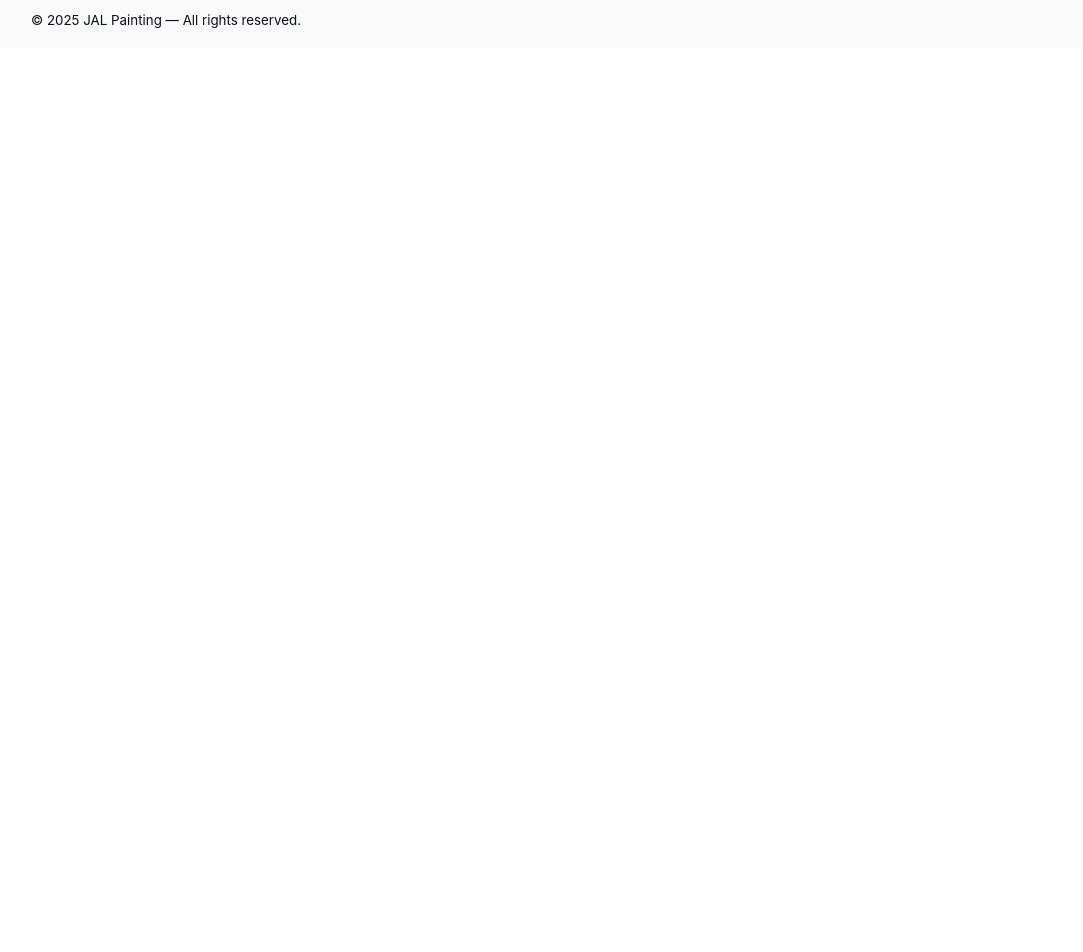
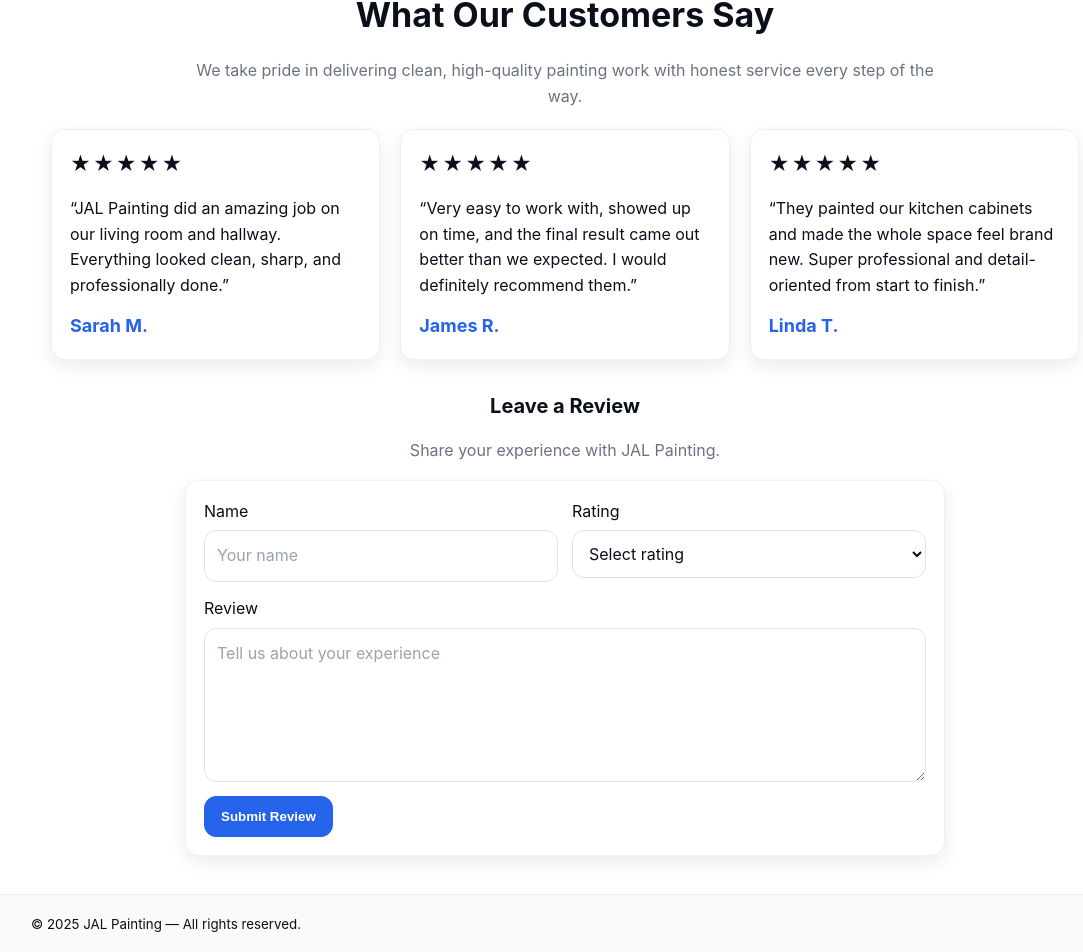
Before and after one commit to GReyes87/JAL-Painting-Website, a React (Create React App) app: page / in a window 1280 px wide. Shown: the part 1192-2144 px from the top of the page, without its empty margins (75-1158 px from the left). Before the commit the page ends 1240 px from the top, so only its background shows below. Built offline with nearby package versions, Linux system fonts and the light colour scheme; no server answers.

Commit message:
Add homepage review form

```diff
--- a/src/global.css
+++ b/src/global.css
@@ -1,11 +1,11 @@
 /* ===== Theme ===== */
 :root{
-  --brand:#2563eb;               /* primary blue */
-  --ink:#0b0f19;                 /* near-black */
-  --muted:#6b7280;               /* gray text */
-  --bg:#ffffff;                  /* page background */
-  --surface:#ffffff;             /* cards */
-  --ring:rgba(37,99,235,.22);    /* focus ring */
+  --brand:#2563eb;
+  --ink:#0b0f19;
+  --muted:#6b7280;
+  --bg:#ffffff;
+  --surface:#ffffff;
+  --ring:rgba(37,99,235,.22);
   --shadow:0 6px 18px rgba(9,12,20,.08);
   --radius:14px;
   --wrap:1100px;
@@ -32,7 +32,7 @@ h3{ font-size:clamp(18px,2.6vw,20px); margin:10px 0 6px }
 .btn{
   display:inline-block; padding:12px 16px;
   border:1px solid #e5e7eb; border-radius:12px; background:#fff;
-  font-weight:600; transition:.15s ease;
+  font-weight:600; transition:.15s ease; cursor:pointer;
 }
 .btn:hover{ transform:translateY(-1px) }
 .btn--primary{ background:var(--brand); color:#fff; border-color:var(--brand) }
@@ -89,7 +89,6 @@ h3{ font-size:clamp(18px,2.6vw,20px); margin:10px 0 6px }
 .band .muted{ color:rgba(255,255,255,.92) }
 .band .cta{ display:flex; flex-wrap:wrap; gap:12px; margin-top:12px }
 
-/* Image variant for Home hero */
 .band--image{
   background-image: linear-gradient(180deg, rgba(7,14,30,.65) 0%, rgba(7,14,30,.35) 60%, rgba(7,14,30,.35) 100%), var(--hero-img);
   background-size: cover;
@@ -97,7 +96,6 @@ h3{ font-size:clamp(18px,2.6vw,20px); margin:10px 0 6px }
 }
 .band--image .chip{ color:var(--ink); background:#fff }
 
-/* Ensure chips are readable on any band */
 .band .chip{ color:var(--ink); background:#fff }
 
 /* ===== Stats ===== */
@@ -121,7 +119,6 @@ h3{ font-size:clamp(18px,2.6vw,20px); margin:10px 0 6px }
 .two-up{ display:grid; gap:14px }
 @media (min-width:720px){ .two-up{ grid-template-columns:1fr 1fr } }
 
-/* readable inputs everywhere (fix white-on-white issue) */
 input, select, textarea{
   width:100%; padding:12px 12px; font:inherit;
   background:#fff; color:var(--ink);
@@ -141,6 +138,54 @@ input:focus, select:focus, textarea:focus{
 .side-panel .checklist{ padding-left:18px; margin:8px 0 18px }
 .side-panel .checklist li{ margin:6px 0 }
 
+/* ===== Reviews ===== */
+.reviews-section{
+  margin-top:36px;
+  margin-bottom:10px;
+}
+
+.reviews-header{
+  text-align:center;
+  max-width:760px;
+  margin:0 auto 20px;
+}
+
+.review-card{
+  height:100%;
+}
+
+.review-stars{
+  font-size:20px;
+  letter-spacing:2px;
+  margin-bottom:10px;
+}
+
+.review-text{
+  color:var(--ink);
+  margin-bottom:14px;
+}
+
+.review-name{
+  margin:0;
+  color:var(--brand);
+  font-size:18px;
+}
+
+.review-form-wrap{
+  margin-top:30px;
+}
+
+.review-form-header{
+  text-align:center;
+  max-width:640px;
+  margin:0 auto 16px;
+}
+
+.review-form{
+  max-width:760px;
+  margin:0 auto;
+}
+
 /* ===== Footer ===== */
 .site-footer{ border-top:1px solid #eef1f4; background:#fafafa; margin-top:38px }
 .site-footer .wrap{ padding:16px }
--- a/src/pages/home.js
+++ b/src/pages/home.js
@@ -8,13 +8,27 @@ export default function Home() {
   ];
 
   const values = [
-    "Community","Teamwork","Ethical","Quality",
-    "Safety","Eco-Friendly","On-Time","Transparent Pricing"
+    "Community", "Teamwork", "Ethical", "Quality",
+    "Safety", "Eco-Friendly", "On-Time", "Transparent Pricing"
+  ];
+
+  const reviews = [
+    {
+      name: "Sarah M.",
+      text: "JAL Painting did an amazing job on our living room and hallway. Everything looked clean, sharp, and professionally done."
+    },
+    {
+      name: "James R.",
+      text: "Very easy to work with, showed up on time, and the final result came out better than we expected. I would definitely recommend them."
+    },
+    {
+      name: "Linda T.",
+      text: "They painted our kitchen cabinets and made the whole space feel brand new. Super professional and detail-oriented from start to finish."
+    },
   ];
 
   return (
     <>
-      {/* Branded, image hero with readable overlay */}
       <section
         className="band band--image"
         style={{ "--hero-img": "url('/images/hero/hero.jpg')" }}
@@ -26,7 +40,9 @@ export default function Home() {
           </p>
 
           <div className="cta">
-            <Link className="btn btn--light" to="/contact">Get a Free Quote</Link>
+            <Link className="btn btn--light" to="/contact">
+              Get a Free Quote
+            </Link>
           </div>
 
           <ul className="chips" style={{ marginTop: 12 }}>
@@ -37,7 +53,6 @@ export default function Home() {
         </div>
       </section>
 
-      {/* This Week’s Work */}
       <section className="wrap" style={{ marginTop: 30 }}>
         <h2>This Week’s Work</h2>
         <div className="grid grid-3">
@@ -50,14 +65,85 @@ export default function Home() {
         </div>
       </section>
 
-      {/* Values */}
       <section className="wrap" style={{ marginTop: 28 }}>
         <h2>What We Stand For</h2>
         <ul className="chips" aria-label="Company values">
           {values.map((word) => (
-            <li key={word} className="chip">{word}</li>
+            <li key={word} className="chip">
+              {word}
+            </li>
           ))}
         </ul>
+      </section>
+
+      <section className="wrap reviews-section">
+        <div className="reviews-header">
+          <h2>What Our Customers Say</h2>
+          <p className="muted">
+            We take pride in delivering clean, high-quality painting work with honest service every step of the way.
+          </p>
+        </div>
+
+        <div className="grid grid-3">
+          {reviews.map((review) => (
+            <article className="card review-card" key={review.name}>
+              <div className="review-stars">★★★★★</div>
+              <p className="review-text">“{review.text}”</p>
+              <h3 className="review-name">{review.name}</h3>
+            </article>
+          ))}
+        </div>
+
+        <div className="review-form-wrap">
+          <div className="review-form-header">
+            <h3>Leave a Review</h3>
+            <p className="muted">
+              Share your experience with JAL Painting.
+            </p>
+          </div>
+
+          <form className="card review-form">
+            <div className="two-up">
+              <div className="field">
+                <label htmlFor="reviewName">Name</label>
+                <input
+                  id="reviewName"
+                  name="reviewName"
+                  type="text"
+                  placeholder="Your name"
+                />
+              </div>
+
+              <div className="field">
+                <label htmlFor="reviewRating">Rating</label>
+                <select id="reviewRating" name="reviewRating" defaultValue="">
+                  <option value="" disabled>Select rating</option>
+                  <option value="5">5 Stars</option>
+                  <option value="4">4 Stars</option>
+                  <option value="3">3 Stars</option>
+                  <option value="2">2 Stars</option>
+                  <option value="1">1 Star</option>
+                </select>
+              </div>
+            </div>
+
+            <div className="field">
+              <label htmlFor="reviewMessage">Review</label>
+              <textarea
+                id="reviewMessage"
+                name="reviewMessage"
+                rows="5"
+                placeholder="Tell us about your experience"
+              ></textarea>
+            </div>
+
+            <div className="actions">
+              <button type="submit" className="btn btn--primary">
+                Submit Review
+              </button>
+            </div>
+          </form>
+        </div>
       </section>
     </>
   );
```
